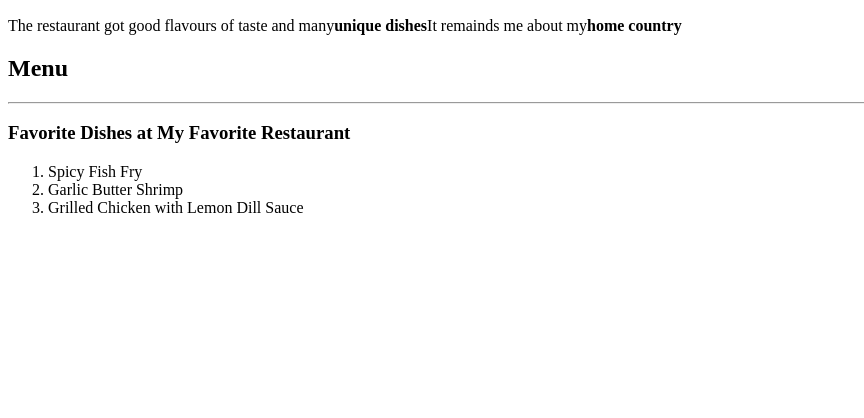
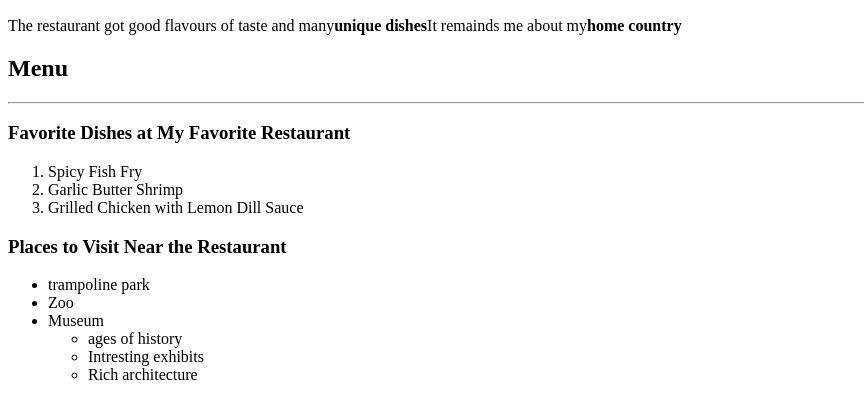
Before and after one commit to 44-563-Web-Apps-S24/44563-webapps-s24-assignment3-saicharanreddysuravarapu, a plain HTML site: page index.html in a window 1280 px wide. Shown: the part 136-554 px from the top of the page, without its empty margins (0-864 px from the left). Drawn offline with Linux system fonts and the light colour scheme.

Commit message:
Update index.html

```diff
--- a/index.html
+++ b/index.html
@@ -16,6 +16,20 @@ b. <html>
   <li>Garlic Butter Shrimp </li>
   <li>Grilled Chicken with Lemon Dill Sauce</li>
 </ol>
+<h3>Places to Visit Near the Restaurant</h3>
+<ul>
+  <li>trampoline park</li>
+  <li>Zoo</li>
+  <li>
+    Museum
+    <ul>
+      <li>ages of history</li>
+      <li>Intresting exhibits</li>
+      <li>Rich architecture</li>
+    </ul>
+  </li>
+</ul>
+
   </body>
 
   </html>
```
